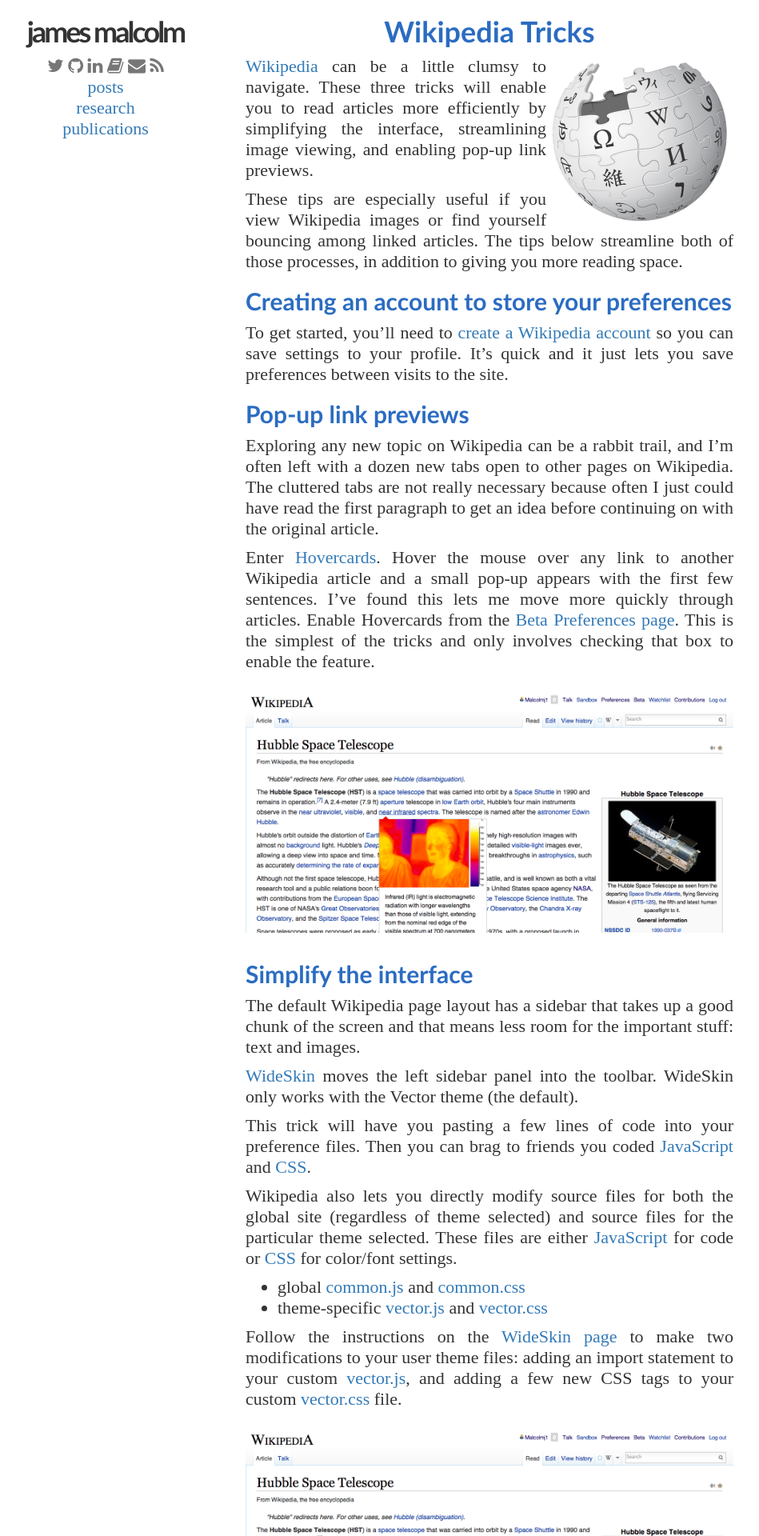
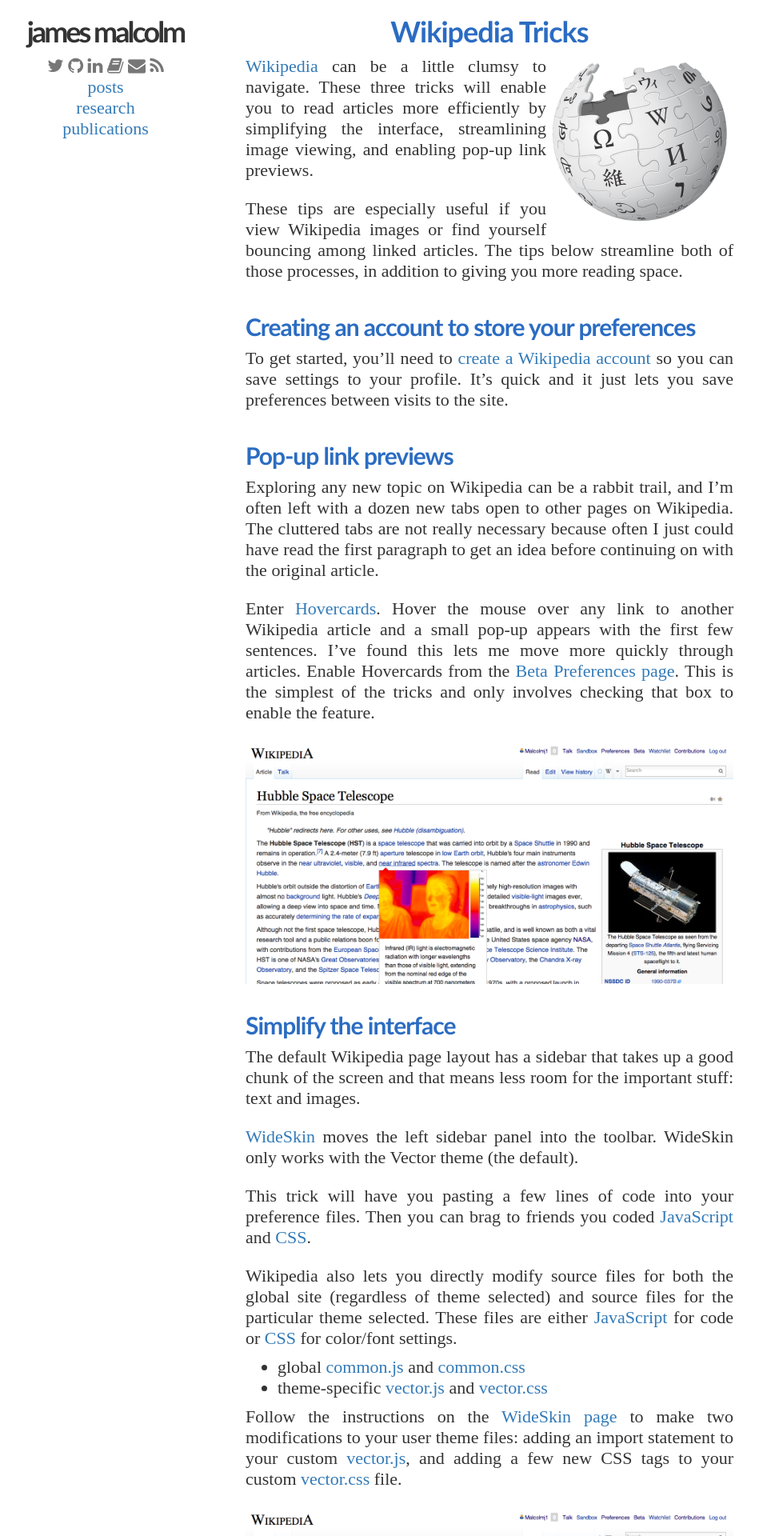
Before and after one commit to jgmalcolm/jgmalcolm.github.io, a Jekyll site: the page built from _posts/2014-04-26-wikipedia-tricks.md, in a window 1280 px wide. Shown: the top 1920 px of the page at 80% size, without its empty margins (28-977 px from the left). Built offline with Jekyll 4.4.1, drawn with Linux system fonts in a browser that asks for light colours; nearby versions of some CDN libraries; comment, search, counter and statistics services are not loaded.

Commit message:
more space between H

```diff
--- a/css/overrides.css
+++ b/css/overrides.css
@@ -2,12 +2,15 @@
     font: 22px 'PT serif', serif;
     -webkit-font-smoothing: antialiased;
 }
-h1, h2, h3, h4, h5, h6 {
+h1, h2, h3, h4 {
     font-family: 'Gill Sans', Calibri, sans-serif;
     font-weight: bold;
     color: rgb(43, 108, 194);
     text-align: left;
+    letter-spacing: -1px;
 }
+p + h1, p + h2, p + h3, p + h4 {
+    margin-top: 40px;
 }
 p + p {
     margin-top: 1em;
```
